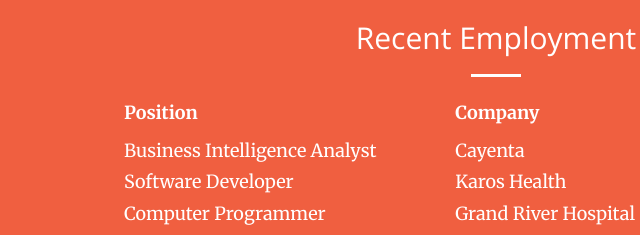
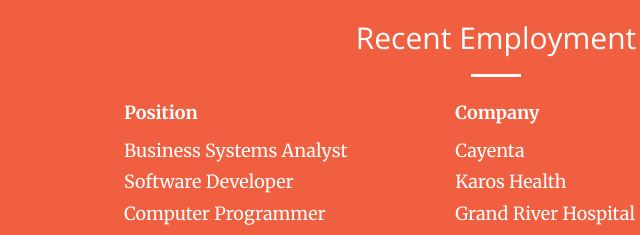
Before and after one commit to kamilladhani/kamilladhani.github.io, a website: page index.html in a window 1280 px wide. Shown: the part 2180-2415 px from the top of the page, 144-784 px from the left. Drawn offline with nearby package versions, Linux system fonts and the light colour scheme.

Commit message:
Update index.html

```diff
--- a/index.html
+++ b/index.html
@@ -170,7 +170,7 @@
                         </tr>
                         <tr> <td colspan="3"> </td> </tr>
                         <tr>
-                            <td> Business Intelligence Analyst </td>
+                            <td> Business Systems Analyst </td>
                             <td> Cayenta </td>
                             <td> May 2017 - Present </td>
                         </tr>
```
